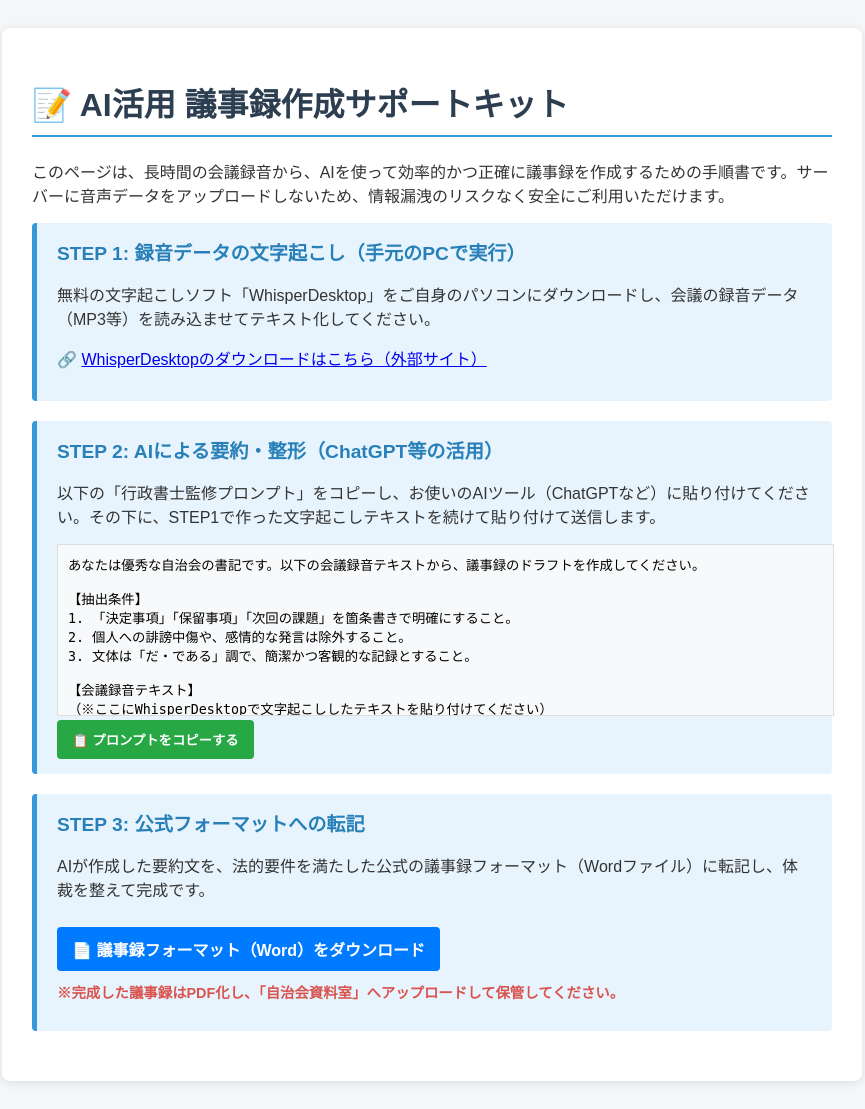
After one commit to sunsunmiyazaki-390102/jichidantai_project, a Django app: page /minutes-support/ in a window 1280 px wide. The commit adds this page. Shown: the whole page, without its empty margins (208-1073 px from the left). Run offline with Django 5.2, Linux system fonts and the light colour scheme; the visitor is signed in with stand-in values (Sample User, id 1).

Commit message:
Add minutes support page and login redirect

```diff
--- /dev/null
+++ b/bot/templates/bot/minutes_support.html
@@ -0,0 +1,58 @@
+<!DOCTYPE html>
+<html lang="ja">
+<head>
+    <meta charset="UTF-8">
+    <title>議事録作成サポートキット | 結（ゆい）</title>
+    <style>
+        body { font-family: 'Hiragino Kaku Gothic ProN', 'Meiryo', sans-serif; background-color: #f4f6f8; color: #333; padding: 20px; }
+        .container { max-width: 800px; margin: 0 auto; background: white; padding: 30px; border-radius: 8px; box-shadow: 0 2px 10px rgba(0,0,0,0.1); }
+        h1 { color: #2c3e50; border-bottom: 2px solid #3498db; padding-bottom: 10px; }
+        .step-box { background: #e8f4fd; border-left: 5px solid #3498db; padding: 15px 20px; margin-bottom: 20px; border-radius: 4px; }
+        .step-title { font-weight: bold; color: #2980b9; font-size: 1.2rem; margin-bottom: 10px; }
+        .prompt-area { width: 100%; height: 150px; padding: 10px; font-family: monospace; background: #f8f9fa; border: 1px solid #ddd; resize: none; }
+        .copy-btn { background: #28a745; color: white; border: none; padding: 10px 15px; cursor: pointer; border-radius: 4px; font-weight: bold; }
+        .copy-btn:hover { background: #218838; }
+        .download-btn { display: inline-block; background: #007bff; color: white; text-decoration: none; padding: 10px 15px; border-radius: 4px; font-weight: bold; margin-top: 10px;}
+        .warning { color: #d9534f; font-size: 0.9rem; font-weight: bold; margin-top: 10px;}
+    </style>
+</head>
+<body>
+
+<div class="container">
+    <h1>📝 AI活用 議事録作成サポートキット</h1>
+    <p>このページは、長時間の会議録音から、AIを使って効率的かつ正確に議事録を作成するための手順書です。サーバーに音声データをアップロードしないため、情報漏洩のリスクなく安全にご利用いただけます。</p>
+
+    <div class="step-box">
+        <div class="step-title">STEP 1: 録音データの文字起こし（手元のPCで実行）</div>
+        <p>無料の文字起こしソフト「WhisperDesktop」をご自身のパソコンにダウンロードし、会議の録音データ（MP3等）を読み込ませてテキスト化してください。</p>
+        <p>🔗 <a href="https://github.com/const-me/Whisper/releases" target="_blank">WhisperDesktopのダウンロードはこちら（外部サイト）</a></p>
+    </div>
+
+    <div class="step-box">
+        <div class="step-title">STEP 2: AIによる要約・整形（ChatGPT等の活用）</div>
+        <p>以下の「行政書士監修プロンプト」をコピーし、お使いのAIツール（ChatGPTなど）に貼り付けてください。その下に、STEP1で作った文字起こしテキストを続けて貼り付けて送信します。</p>
+
+        <textarea id="promptText" class="prompt-area" readonly>{{ expert_prompt }}</textarea>
+        <button class="copy-btn" onclick="copyPrompt()">📋 プロンプトをコピーする</button>
+
+        <script>
+            function copyPrompt() {
+                var copyText = document.getElementById("promptText");
+                copyText.select();
+                document.execCommand("copy");
+                alert("プロンプトをクリップボードにコピーしました！");
+            }
+        </script>
+    </div>
+
+    <div class="step-box">
+        <div class="step-title">STEP 3: 公式フォーマットへの転記</div>
+        <p>AIが作成した要約文を、法的要件を満たした公式の議事録フォーマット（Wordファイル）に転記し、体裁を整えて完成です。</p>
+        <a href="#" class="download-btn">📄 議事録フォーマット（Word）をダウンロード</a>
+        <p class="warning">※完成した議事録はPDF化し、「自治会資料室」へアップロードして保管してください。</p>
+    </div>
+
+</div>
+
+</body>
+</html>
--- a/bot/views.py
+++ b/bot/views.py
@@ -19,6 +19,7 @@ from django.shortcuts import render
 from django.contrib.auth.decorators import login_required
 from library.models import LibraryDocument
 from django.core.paginator import Paginator
+from events.models import Event, Announcement
 
 @login_required
 def library_list(request):
@@ -610,3 +611,70 @@ def public_tenant_page(request, slug):
         'library_docs': library_docs,
     }
     return render(request, 'bot/tenant_page.html', context)
+
+def public_tenant_page(request, slug):
+    """自治会ポータルサイトのメインビュー"""
+    politician = get_object_or_404(Politician, slug=slug)
+
+    # 🛡️ 防衛的視点：非公開設定時はアクセス遮断
+    if not hasattr(politician, 'page_config') or not politician.page_config.is_public:
+        raise Http404("このページは現在準備中、または非公開です。")
+
+    config = politician.page_config
+
+    # --- 各種データの取得（表示設定がONの場合のみ取得） ---
+    library_docs = []
+    announcements = []
+    upcoming_events = []
+
+    # 1. 資料室（最新5件）
+    if config.show_library:
+        library_docs = LibraryDocument.objects.filter(
+            politician=politician, is_deleted=False, access_level='PUBLIC'
+        ).order_by('-fiscal_year', '-created_at')[:5]
+
+    # 2. お知らせ（最新5件）
+    if config.show_announcements:
+        announcements = Announcement.objects.filter(
+            politician=politician, is_active=True
+        ).order_by('-created_at')[:5]
+
+    # 3. 行事（本日以降、かつ公開中のものを近い順に5件）
+    if config.show_events:
+        # 🛡️ 防衛的視点：過去の行事を自動で非表示にし、管理者の消し忘れによる混乱を防ぐ
+        upcoming_events = Event.objects.filter(
+            politician=politician,
+            is_active=True,
+            start_time__gte=timezone.now()
+        ).order_by('start_time')[:5]
+
+    return render(request, 'bot/tenant_page.html', {
+        'politician': politician,
+        'config': config,
+        'library_docs': library_docs,
+        'announcements': announcements,
+        'upcoming_events': upcoming_events,
+    })
+
+# 🛡️ 運営側の防衛的視点: 役員（ログインユーザー）しか見られないように制限をかける
+@login_required
+def minutes_support_page(request):
+    """議事録作成サポートキットの案内画面"""
+
+    # AIに渡すための、行政書士監修の「魔法のプロンプト」を定義
+    expert_prompt = """
+あなたは優秀な自治会の書記です。以下の会議録音テキストから、議事録のドラフトを作成してください。
+
+【抽出条件】
+1. 「決定事項」「保留事項」「次回の課題」を箇条書きで明確にすること。
+2. 個人への誹謗中傷や、感情的な発言は除外すること。
+3. 文体は「だ・である」調で、簡潔かつ客観的な記録とすること。
+
+【会議録音テキスト】
+（※ここにWhisperDesktopで文字起こししたテキストを貼り付けてください）
+    """.strip()
+
+    context = {
+        'expert_prompt': expert_prompt,
+    }
+    return render(request, 'bot/minutes_support.html', context)
--- a/core/settings.py
+++ b/core/settings.py
@@ -189,3 +189,6 @@ STORAGES = {
 }
 
 MEDIA_URL = f'https://{AWS_STORAGE_BUCKET_NAME}.s3.amazonaws.com/'
+
+# 🛡️ 運営側の防衛的視点: 未ログインユーザーがアクセスした際の、強制転送先URL（管理画面のログインへ誘導）
+LOGIN_URL = '/admin/login/'
--- a/core/urls.py
+++ b/core/urls.py
@@ -33,6 +33,8 @@ urlpatterns = [
     path('', index), # ★追加3：空っぽ（トップページ）の行き先を指定
     # 新規追加：自治会ごとの公開ページ用URL (p = page/public の略)
     path('p/<slug:slug>/', bot_views.public_tenant_page, name='public_tenant_page'),
+    # 新規追加：議事録作成サポート画面
+    path('minutes-support/', bot_views.minutes_support_page, name='minutes_support_page'),
 ]
 
 # アップロードされたメディアファイル（PDFや画像）を表示するための設定
```
Also changed, not shown: bot/admin.py (+24 -1 lines), bot/templates/bot/tenant_page.html (renamed from templates/bot/tenant_page.html, +36 -0 lines), events/admin.py (+10 -3 lines), events/models.py (+24 -0 lines), events/migrations/0005_event_politician_announcement.py (added).
